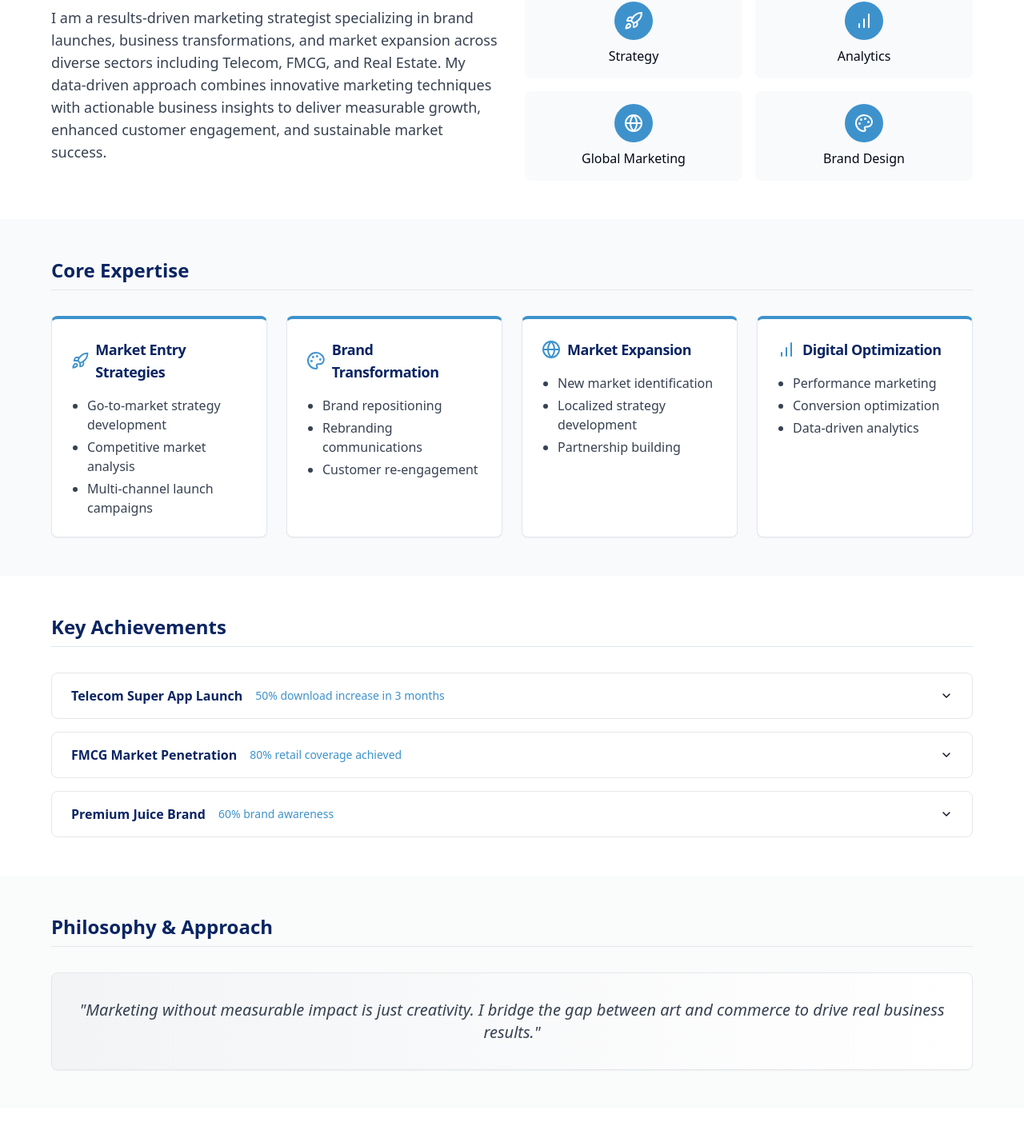
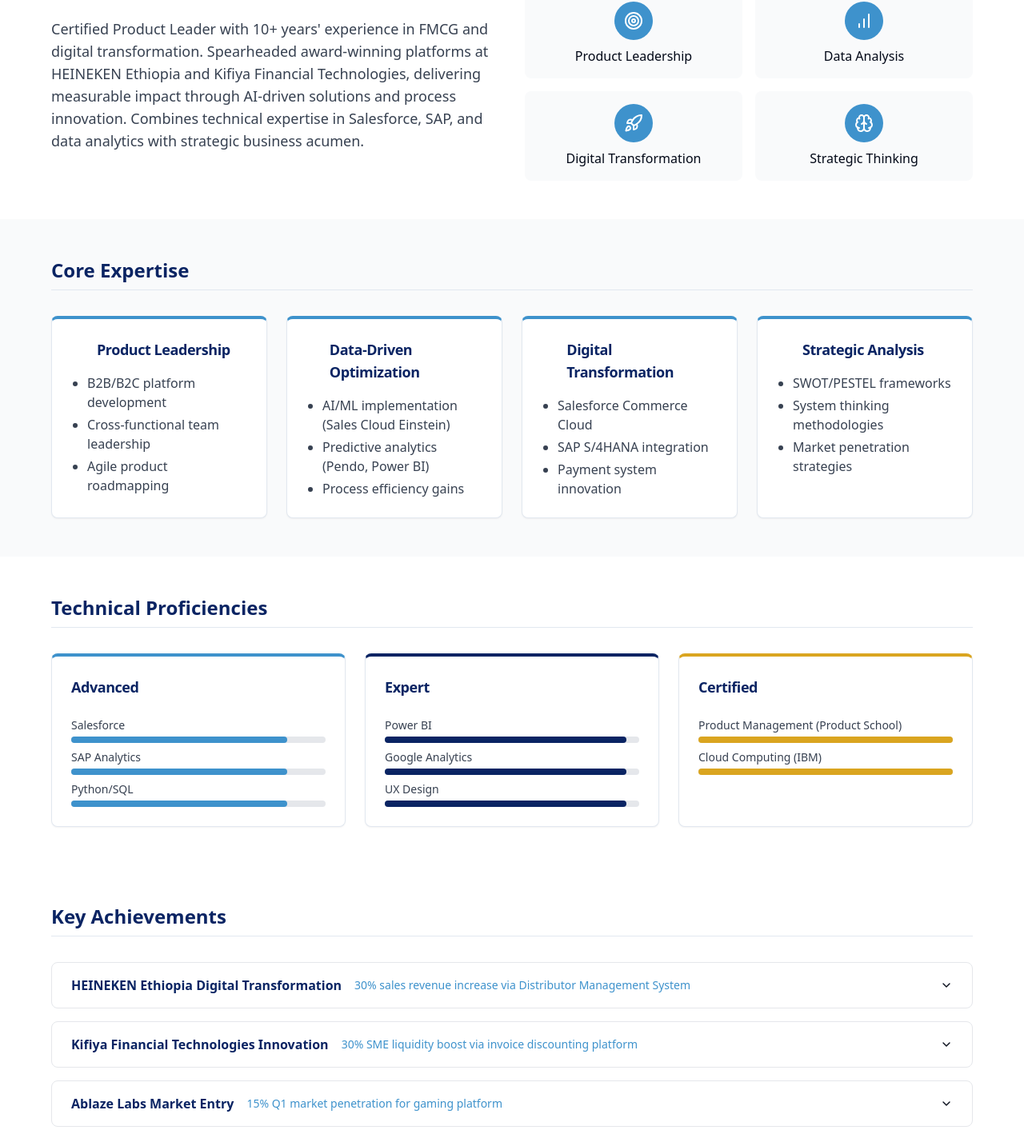
Before and after one commit to Sly-ai/paradigm-page-assembler, a React (Vite) app: page /team/ebenezer-tesfaye in a window 1280 px wide. Shown: the part 479-1902 px from the top of the page at 80% size. Built offline with nearby package versions, Linux system fonts and the light colour scheme.

Commit message:
feat: Add Ebenezer Tesfaye's learn more page

```diff
--- a/src/components/team/TeamData.ts
+++ b/src/components/team/TeamData.ts
@@ -1,4 +1,3 @@
-
 import { TeamMember } from "./TeamMemberTypes";
 
 // Type-safe team member data
@@ -99,12 +98,86 @@ export const teamMembersData: Record<string, TeamMember> = {
       }
     ]
   },
-  // Placeholders for other team members
+  // Complete profile for Ebenezer
   "ebenezer-tesfaye": {
-    name: "Ebenezer Tesfaye",
+    name: "Ebenezer Tesfaye Beyene",
     role: "Director of Digital Innovation and Technology",
-    title: "Digital Innovation & Technology Consultant",
-    about: "Profile details to be added."
+    title: "Certified Product & Project Manager",
+    tagline: "Driving growth through user-centric digital solutions",
+    about: "Certified Product Leader with 10+ years' experience in FMCG and digital transformation. Spearheaded award-winning platforms at HEINEKEN Ethiopia and Kifiya Financial Technologies, delivering measurable impact through AI-driven solutions and process innovation. Combines technical expertise in Salesforce, SAP, and data analytics with strategic business acumen.",
+    expertise: [
+      {
+        title: "Product Leadership",
+        description: "Developing and managing digital products from conception to market success.",
+        points: [
+          "B2B/B2C platform development",
+          "Cross-functional team leadership",
+          "Agile product roadmapping"
+        ]
+      },
+      {
+        title: "Data-Driven Optimization",
+        description: "Leveraging data to optimize product performance and business outcomes.",
+        points: [
+          "AI/ML implementation (Sales Cloud Einstein)",
+          "Predictive analytics (Pendo, Power BI)",
+          "Process efficiency gains"
+        ]
+      },
+      {
+        title: "Digital Transformation",
+        description: "Guiding organizations through technological evolution and systems integration.",
+        points: [
+          "Salesforce Commerce Cloud",
+          "SAP S/4HANA integration",
+          "Payment system innovation"
+        ]
+      },
+      {
+        title: "Strategic Analysis",
+        description: "Applying analytical frameworks to drive business strategy and growth.",
+        points: [
+          "SWOT/PESTEL frameworks",
+          "System thinking methodologies",
+          "Market penetration strategies"
+        ]
+      }
+    ],
+    achievements: [
+      {
+        title: "HEINEKEN Ethiopia Digital Transformation",
+        points: [
+          "30% sales revenue increase via Distributor Management System",
+          "11% pandemic revenue recovery through B2B platform launch",
+          "Successfully integrated SAP with Salesforce for streamlined operations"
+        ]
+      },
+      {
+        title: "Kifiya Financial Technologies Innovation",
+        points: [
+          "30% SME liquidity boost via invoice discounting platform",
+          "20% collection efficiency gain with AI-driven reminders",
+          "Launched mobile payment platform with 98% uptime performance"
+        ]
+      },
+      {
+        title: "Ablaze Labs Market Entry",
+        points: [
+          "15% Q1 market penetration for gaming platform",
+          "Developed user acquisition strategy resulting in 22% month-over-month growth",
+          "Implemented analytics framework driving 18% conversion optimization"
+        ]
+      },
+      {
+        title: "Superpower Revenue Growth",
+        points: [
+          "40% revenue growth through strategic partnerships",
+          "Established B2B partnership program with 15 enterprise clients",
+          "Optimized product roadmap based on real-time user feedback"
+        ]
+      }
+    ],
+    philosophy: "Technology should solve real problems – my approach blends data rigor with human-centered design to create solutions that scale."
   },
   "natnael-melaku": {
     name: "Natnael Melaku",
--- a/src/components/team/TeamMemberDetailRevised.tsx
+++ b/src/components/team/TeamMemberDetailRevised.tsx
@@ -2,7 +2,7 @@
 import React from "react";
 import { TeamMember } from "./TeamMemberTypes";
 import { Button } from "@/components/ui/button";
-import { Rocket, Palette, Globe, BarChart } from "lucide-react";
+import { Target, BarChart, Globe, Brain, Rocket } from "lucide-react";
 import { Card, CardContent, CardHeader, CardTitle } from "@/components/ui/card";
 import {
   Accordion,
@@ -11,12 +11,32 @@ import {
   AccordionTrigger
 } from "@/components/ui/accordion";
 import { Link } from "react-router-dom";
+import TechnicalProficienciesSection from "./TechnicalProficienciesSection";
 
 interface TeamMemberDetailRevisedProps {
   member: TeamMember;
 }
 
 const TeamMemberDetailRevised: React.FC<TeamMemberDetailRevisedProps> = ({ member }) => {
+  const getIconForTitle = (title: string) => {
+    const lowerTitle = title.toLowerCase();
+    if (lowerTitle.includes("product") || lowerTitle.includes("leadership")) return <Target className="text-white" size={24} />;
+    if (lowerTitle.includes("data") || lowerTitle.includes("optimization")) return <BarChart className="text-white" size={24} />;
+    if (lowerTitle.includes("digital") || lowerTitle.includes("transformation")) return <Rocket className="text-white" size={24} />;
+    if (lowerTitle.includes("strategic") || lowerTitle.includes("analysis")) return <Brain className="text-white" size={24} />;
+    return <Globe className="text-white" size={24} />;
+  };
+
+  // If the member is Ebenezer, we'll show his technical proficiencies
+  const isEbenezer = member.name.includes("Ebenezer");
+
+  // Tech skills for Ebenezer
+  const techSkills = {
+    advanced: ["Salesforce", "SAP Analytics", "Python/SQL"],
+    expert: ["Power BI", "Google Analytics", "UX Design"],
+    certified: ["Product Management (Product School)", "Cloud Computing (IBM)"]
+  };
+
   return (
     <div className="bg-white">
       {/* Hero Section */}
@@ -37,7 +57,7 @@ const TeamMemberDetailRevised: React.FC<TeamMemberDetailRevisedProps> = ({ membe
               <h1 className="text-3xl md:text-4xl font-bold text-[#0A2463] mb-2">{member.name}</h1>
               <h2 className="text-xl md:text-2xl text-[#3E92CC] mb-3">{member.title}</h2>
               <p className="text-lg text-gray-700 italic mb-6">
-                "Transforming brands through data-driven marketing strategies"
+                {member.tagline || "Transforming brands through data-driven marketing strategies"}
               </p>
             </div>
           </div>
@@ -53,11 +73,41 @@ const TeamMemberDetailRevised: React.FC<TeamMemberDetailRevisedProps> = ({ membe
             <div className="grid grid-cols-1 md:grid-cols-2 gap-8 items-center">
               <div className="text-gray-700">
                 <p className="text-lg">
-                  I am a results-driven marketing strategist specializing in brand launches, business transformations, and market expansion across diverse sectors including Telecom, FMCG, and Real Estate. My data-driven approach combines innovative marketing techniques with actionable business insights to deliver measurable growth, enhanced customer engagement, and sustainable market success.
+                  {member.about}
                 </p>
               </div>
 
               <div className="grid grid-cols-2 gap-4">
+                {isEbenezer ? (
+                  <>
+                    <div className="bg-gray-50 p-4 rounded-lg text-center">
+                      <div className="bg-[#3E92CC] w-12 h-12 rounded-full flex items-center justify-center mx-auto mb-2">
+                        <Target className="text-white" size={24} />
+                      </div>
+                      <h3 className="font-medium">Product Leadership</h3>
+                    </div>
+                    <div className="bg-gray-50 p-4 rounded-lg text-center">
+                      <div className="bg-[#3E92CC] w-12 h-12 rounded-full flex items-center justify-center mx-auto mb-2">
+                        <BarChart className="text-white" size={24} />
+                      </div>
+                      <h3 className="font-medium">Data Analysis</h3>
+                    </div>
+                    <div className="bg-gray-50 p-4 rounded-lg text-center">
+                      <div className="bg-[#3E92CC] w-12 h-12 rounded-full flex items-center justify-center mx-auto mb-2">
+                        <Rocket className="text-white" size={24} />
+                      </div>
+                      <h3 className="font-medium">Digital Transformation</h3>
+                    </div>
+                    <div className="bg-gray-50 p-4 rounded-lg text-center">
+                      <div className="bg-[#3E92CC] w-12 h-12 rounded-full flex items-center justify-center mx-auto mb-2">
+                        <Brain className="text-white" size={24} />
+                      </div>
+                      <h3 className="font-medium">Strategic Thinking</h3>
+                    </div>
+                  </>
+                ) : (
+                  // Original icons for Sosena and others
+                  <>
                     <div className="bg-gray-50 p-4 rounded-lg text-center">
                       <div className="bg-[#3E92CC] w-12 h-12 rounded-full flex items-center justify-center mx-auto mb-2">
                         <Rocket className="text-white" size={24} />
@@ -78,10 +128,12 @@ const TeamMemberDetailRevised: React.FC<TeamMemberDetailRevisedProps> = ({ membe
                     </div>
                     <div className="bg-gray-50 p-4 rounded-lg text-center">
                       <div className="bg-[#3E92CC] w-12 h-12 rounded-full flex items-center justify-center mx-auto mb-2">
-                    <Palette className="text-white" size={24} />
+                        <Target className="text-white" size={24} />
                       </div>
                       <h3 className="font-medium">Brand Design</h3>
                     </div>
+                  </>
+                )}
               </div>
             </div>
           </div>
@@ -95,77 +147,38 @@ const TeamMemberDetailRevised: React.FC<TeamMemberDetailRevisedProps> = ({ membe
             <h2 className="text-2xl font-bold text-[#0A2463] mb-8 pb-2 border-b">Core Expertise</h2>
 
             <div className="grid grid-cols-1 md:grid-cols-2 lg:grid-cols-4 gap-6">
-              {/* Card 1 */}
-              <Card className="border-t-4 border-t-[#3E92CC] hover:shadow-md transition-shadow">
+              {/* Display expertise cards based on member data if available */}
+              {member.expertise && member.expertise.map((item, index) => (
+                <Card key={index} className="border-t-4 border-t-[#3E92CC] hover:shadow-md transition-shadow">
                   <CardHeader className="pb-2">
                     <div className="flex items-center mb-2">
-                    <Rocket className="mr-2 text-[#3E92CC]" size={24} />
-                    <CardTitle className="text-lg text-[#0A2463]">Market Entry Strategies</CardTitle>
+                      {getIconForTitle(item.title)}
+                      <CardTitle className="text-lg text-[#0A2463] ml-2">{item.title}</CardTitle>
                     </div>
                   </CardHeader>
                   <CardContent>
                     <ul className="list-disc pl-5 space-y-1 text-gray-700">
-                    <li>Go-to-market strategy development</li>
-                    <li>Competitive market analysis</li>
-                    <li>Multi-channel launch campaigns</li>
+                      {item.points.slice(0, 3).map((point, pointIndex) => (
+                        <li key={pointIndex}>{point}</li>
+                      ))}
                     </ul>
                   </CardContent>
                 </Card>
+              ))}
 
-              {/* Card 2 */}
-              <Card className="border-t-4 border-t-[#3E92CC] hover:shadow-md transition-shadow">
-                <CardHeader className="pb-2">
-                  <div className="flex items-center mb-2">
-                    <Palette className="mr-2 text-[#3E92CC]" size={24} />
-                    <CardTitle className="text-lg text-[#0A2463]">Brand Transformation</CardTitle>
+              {/* Fallback if no expertise data */}
+              {(!member.expertise || member.expertise.length === 0) && (
+                <div className="col-span-4 text-center py-8">
+                  <p className="text-gray-500">Expertise details coming soon.</p>
                 </div>
-                </CardHeader>
-                <CardContent>
-                  <ul className="list-disc pl-5 space-y-1 text-gray-700">
-                    <li>Brand repositioning</li>
-                    <li>Rebranding communications</li>
-                    <li>Customer re-engagement</li>
-                  </ul>
-                </CardContent>
-              </Card>
-
-              {/* Card 3 */}
-              <Card className="border-t-4 border-t-[#3E92CC] hover:shadow-md transition-shadow">
-                <CardHeader className="pb-2">
-                  <div className="flex items-center mb-2">
-                    <Globe className="mr-2 text-[#3E92CC]" size={24} />
-                    <CardTitle className="text-lg text-[#0A2463]">Market Expansion</CardTitle>
-                  </div>
-                </CardHeader>
-                <CardContent>
-                  <ul className="list-disc pl-5 space-y-1 text-gray-700">
-                    <li>New market identification</li>
-                    <li>Localized strategy development</li>
-                    <li>Partnership building</li>
-                  </ul>
-                </CardContent>
-              </Card>
-
-              {/* Card 4 */}
-              <Card className="border-t-4 border-t-[#3E92CC] hover:shadow-md transition-shadow">
-                <CardHeader className="pb-2">
-                  <div className="flex items-center mb-2">
-                    <BarChart className="mr-2 text-[#3E92CC]" size={24} />
-                    <CardTitle className="text-lg text-[#0A2463]">Digital Optimization</CardTitle>
-                  </div>
-                </CardHeader>
-                <CardContent>
-                  <ul className="list-disc pl-5 space-y-1 text-gray-700">
-                    <li>Performance marketing</li>
-                    <li>Conversion optimization</li>
-                    <li>Data-driven analytics</li>
-                  </ul>
-                </CardContent>
-              </Card>
+              )}
             </div>
           </div>
         </div>
       </section>
+
+      {/* Technical Proficiencies Section (only for Ebenezer) */}
+      {isEbenezer && <TechnicalProficienciesSection skills={techSkills} />}
 
       {/* Key Achievements Section */}
       <section className="py-12 bg-white">
@@ -173,43 +186,37 @@ const TeamMemberDetailRevised: React.FC<TeamMemberDetailRevisedProps> = ({ membe
           <div className="max-w-6xl mx-auto">
             <h2 className="text-2xl font-bold text-[#0A2463] mb-8 pb-2 border-b">Key Achievements</h2>
 
+            {member.achievements && member.achievements.length > 0 ? (
               <Accordion type="single" collapsible className="w-full">
-              <AccordionItem value="item-1" className="border border-gray-200 rounded-lg mb-4">
+                {member.achievements.map((achievement, index) => (
+                  <AccordionItem
+                    key={index}
+                    value={`item-${index + 1}`}
+                    className="border border-gray-200 rounded-lg mb-4"
+                  >
                     <AccordionTrigger className="px-6 py-4 hover:bg-gray-50">
                       <div className="flex flex-col sm:flex-row sm:items-center text-left w-full">
-                    <span className="font-semibold text-[#0A2463]">Telecom Super App Launch</span>
-                    <span className="ml-0 sm:ml-4 text-[#3E92CC] text-sm">50% download increase in 3 months</span>
+                        <span className="font-semibold text-[#0A2463]">{achievement.title}</span>
+                        {achievement.points[0] && (
+                          <span className="ml-0 sm:ml-4 text-[#3E92CC] text-sm">{achievement.points[0]}</span>
+                        )}
                       </div>
                     </AccordionTrigger>
                     <AccordionContent className="px-6 pb-4">
-                  <p className="text-gray-700">Full GTM strategy development, including market research, user acquisition strategies, and integrated marketing campaigns.</p>
+                      <ul className="list-disc pl-5 space-y-1 text-gray-700">
+                        {achievement.points.slice(1).map((point, pointIndex) => (
+                          <li key={pointIndex}>{point}</li>
+                        ))}
+                      </ul>
                     </AccordionContent>
                   </AccordionItem>
-
-              <AccordionItem value="item-2" className="border border-gray-200 rounded-lg mb-4">
-                <AccordionTrigger className="px-6 py-4 hover:bg-gray-50">
-                  <div className="flex flex-col sm:flex-row sm:items-center text-left w-full">
-                    <span className="font-semibold text-[#0A2463]">FMCG Market Penetration</span>
-                    <span className="ml-0 sm:ml-4 text-[#3E92CC] text-sm">80% retail coverage achieved</span>
+                ))}
+              </Accordion>
+            ) : (
+              <div className="text-center py-8">
+                <p className="text-gray-500">Achievement details coming soon.</p>
               </div>
-                </AccordionTrigger>
-                <AccordionContent className="px-6 pb-4">
-                  <p className="text-gray-700">Award-winning awareness campaign with strategic partnerships with local distributors and retailers.</p>
-                </AccordionContent>
-              </AccordionItem>
-
-              <AccordionItem value="item-3" className="border border-gray-200 rounded-lg">
-                <AccordionTrigger className="px-6 py-4 hover:bg-gray-50">
-                  <div className="flex flex-col sm:flex-row sm:items-center text-left w-full">
-                    <span className="font-semibold text-[#0A2463]">Premium Juice Brand</span>
-                    <span className="ml-0 sm:ml-4 text-[#3E92CC] text-sm">60% brand awareness</span>
-                  </div>
-                </AccordionTrigger>
-                <AccordionContent className="px-6 pb-4">
-                  <p className="text-gray-700">35% sales exceeded projections in the first quarter with strategic social media launch campaign and targeted advertising strategy.</p>
-                </AccordionContent>
-              </AccordionItem>
-            </Accordion>
+            )}
           </div>
         </div>
       </section>
@@ -220,9 +227,9 @@ const TeamMemberDetailRevised: React.FC<TeamMemberDetailRevisedProps> = ({ membe
           <div className="max-w-6xl mx-auto">
             <h2 className="text-2xl font-bold text-[#0A2463] mb-8 pb-2 border-b">Philosophy & Approach</h2>
 
-            <div className="bg-gradient-to-r from-gray-100 to-white p-8 rounded-lg shadow-sm border border-gray-200">
-              <p className="text-xl text-center italic text-gray-700">
-                "Marketing without measurable impact is just creativity. I bridge the gap between art and commerce to drive real business results."
+            <div className={`bg-gradient-to-r ${isEbenezer ? 'from-gray-900 to-gray-700 text-white' : 'from-gray-100 to-white text-gray-700'} p-8 rounded-lg shadow-sm border border-gray-200`}>
+              <p className="text-xl text-center italic">
+                {member.philosophy || "Marketing without measurable impact is just creativity. I bridge the gap between art and commerce to drive real business results."}
               </p>
             </div>
           </div>
@@ -238,7 +245,7 @@ const TeamMemberDetailRevised: React.FC<TeamMemberDetailRevisedProps> = ({ membe
               size="lg"
               onClick={() => window.location.href = "#contact"}
             >
-              Discuss Your Project
+              {isEbenezer ? "Discuss Innovation Projects" : "Discuss Your Project"}
             </Button>
 
             <Button
@@ -247,7 +254,7 @@ const TeamMemberDetailRevised: React.FC<TeamMemberDetailRevisedProps> = ({ membe
               size="lg"
               onClick={() => window.location.href = "#portfolio"}
             >
-              View Case Studies
+              {isEbenezer ? "View Tech Portfolio" : "View Case Studies"}
             </Button>
           </div>
         </div>
--- /dev/null
+++ b/src/components/team/TechnicalProficienciesSection.tsx
@@ -0,0 +1,99 @@
+
+import React from "react";
+import { Card, CardContent, CardHeader, CardTitle } from "@/components/ui/card";
+
+interface Skill {
+  name: string;
+  level: "Advanced" | "Expert" | "Certified";
+  percentage?: number;
+}
+
+interface TechnicalProficienciesSectionProps {
+  skills: {
+    advanced: string[];
+    expert: string[];
+    certified: string[];
+  };
+}
+
+const TechnicalProficienciesSection: React.FC<TechnicalProficienciesSectionProps> = ({ skills }) => {
+  return (
+    <section className="py-12 bg-white">
+      <div className="container mx-auto px-4">
+        <div className="max-w-6xl mx-auto">
+          <h2 className="text-2xl font-bold text-[#0A2463] mb-8 pb-2 border-b">Technical Proficiencies</h2>
+
+          <div className="grid grid-cols-1 md:grid-cols-3 gap-6">
+            <Card className="border-t-4 border-t-[#3E92CC]">
+              <CardHeader>
+                <CardTitle className="text-lg text-[#0A2463]">Advanced</CardTitle>
+              </CardHeader>
+              <CardContent>
+                <ul className="space-y-2">
+                  {skills.advanced.map((skill, index) => (
+                    <li key={index} className="flex items-center">
+                      <div className="w-full">
+                        <div className="flex justify-between mb-1">
+                          <span className="text-sm font-medium text-gray-700">{skill}</span>
+                        </div>
+                        <div className="w-full bg-gray-200 rounded-full h-2">
+                          <div className="bg-[#3E92CC] h-2 rounded-full" style={{ width: '85%' }}></div>
+                        </div>
+                      </div>
+                    </li>
+                  ))}
+                </ul>
+              </CardContent>
+            </Card>
+
+            <Card className="border-t-4 border-t-[#0A2463]">
+              <CardHeader>
+                <CardTitle className="text-lg text-[#0A2463]">Expert</CardTitle>
+              </CardHeader>
+              <CardContent>
+                <ul className="space-y-2">
+                  {skills.expert.map((skill, index) => (
+                    <li key={index} className="flex items-center">
+                      <div className="w-full">
+                        <div className="flex justify-between mb-1">
+                          <span className="text-sm font-medium text-gray-700">{skill}</span>
+                        </div>
+                        <div className="w-full bg-gray-200 rounded-full h-2">
+                          <div className="bg-[#0A2463] h-2 rounded-full" style={{ width: '95%' }}></div>
+                        </div>
+                      </div>
+                    </li>
+                  ))}
+                </ul>
+              </CardContent>
+            </Card>
+
+            <Card className="border-t-4 border-t-[#DAA520]">
+              <CardHeader>
+                <CardTitle className="text-lg text-[#0A2463]">Certified</CardTitle>
+              </CardHeader>
+              <CardContent>
+                <ul className="space-y-2">
+                  {skills.certified.map((skill, index) => (
+                    <li key={index} className="flex items-center">
+                      <div className="w-full">
+                        <div className="flex justify-between mb-1">
+                          <span className="text-sm font-medium text-gray-700">{skill}</span>
+                        </div>
+                        <div className="w-full bg-gray-200 rounded-full h-2">
+                          <div className="bg-[#DAA520] h-2 rounded-full" style={{ width: '100%' }}></div>
+                        </div>
+                      </div>
+                    </li>
+                  ))}
+                </ul>
+              </CardContent>
+            </Card>
+          </div>
+        </div>
+      </div>
+    </section>
+  );
+};
+
+export default TechnicalProficienciesSection;
```
Also changed, not shown: src/pages/TeamMemberDetail.tsx (+18 -6 lines). Lines whose indentation alone changed are shown as unchanged.
